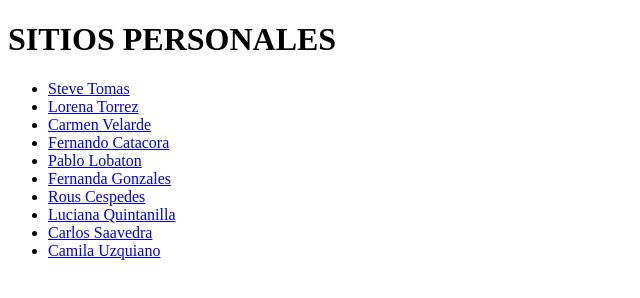
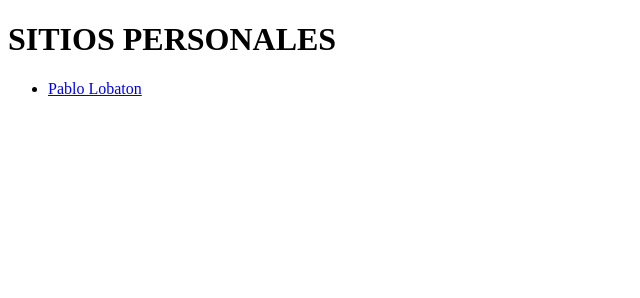
Before and after one commit to ernestomontellano-ucb/sitios_personales, a plain HTML site: page index.html in a window 1280 px wide. Shown: the whole page, without its empty margins (0-640 px from the left). Drawn offline with Linux system fonts and the light colour scheme.

Commit message:
he creado la carpeta de mi stio personal

```diff
--- a/index.html
+++ b/index.html
@@ -9,16 +9,7 @@
 <body>
     <h1>SITIOS PERSONALES</h1>
     <ul>
-        <li><a href="steve_tomas/">Steve Tomas</a></li>
-        <li><a href="lorena_torrez/">Lorena Torrez</a></li>
-        <li><a href="carmen_velarde/">Carmen Velarde</a></li>
-        <li><a href="fernando_catacora/">Fernando Catacora</a></li>
         <li><a href="pablo_lobaton/">Pablo Lobaton</a></li>
-        <li><a href="fernanda_gonzales/">Fernanda Gonzales</a></li>
-        <li><a href="rous_cespedes/">Rous Cespedes</a></li>
-        <li><a href="luciana_quintanilla/">Luciana Quintanilla</a></li>
-        <li><a href="carlos_saavedra/">Carlos Saavedra</a></li>
-        <li><a href="camila_uzquiano/">Camila Uzquiano</a></li>
     </ul>
 </body>
 </html>
```
Also changed, not shown: pablo_lobaton/index.html (added).
